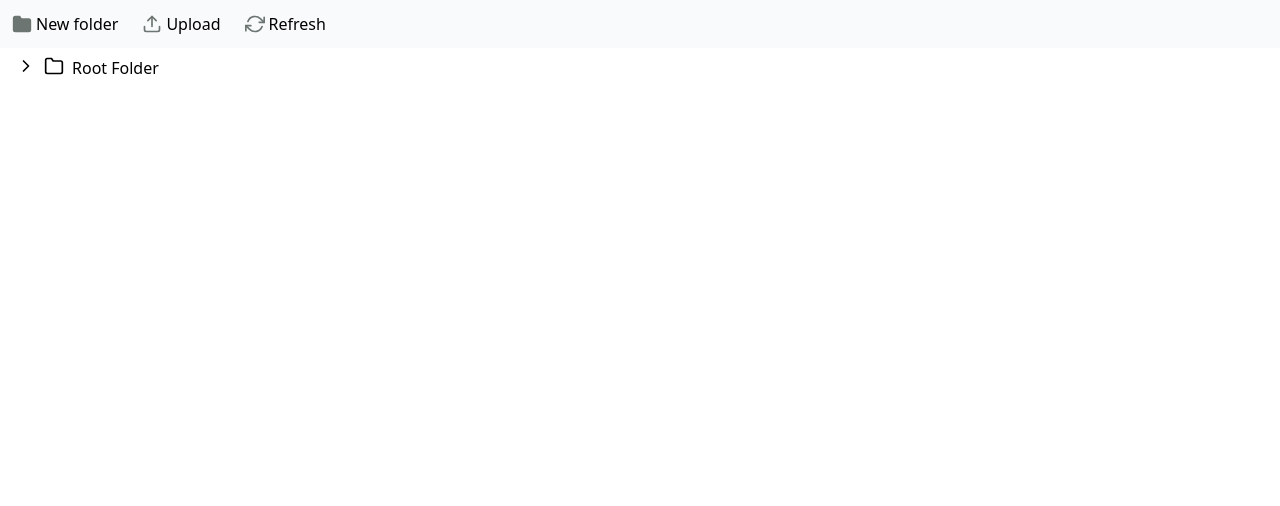
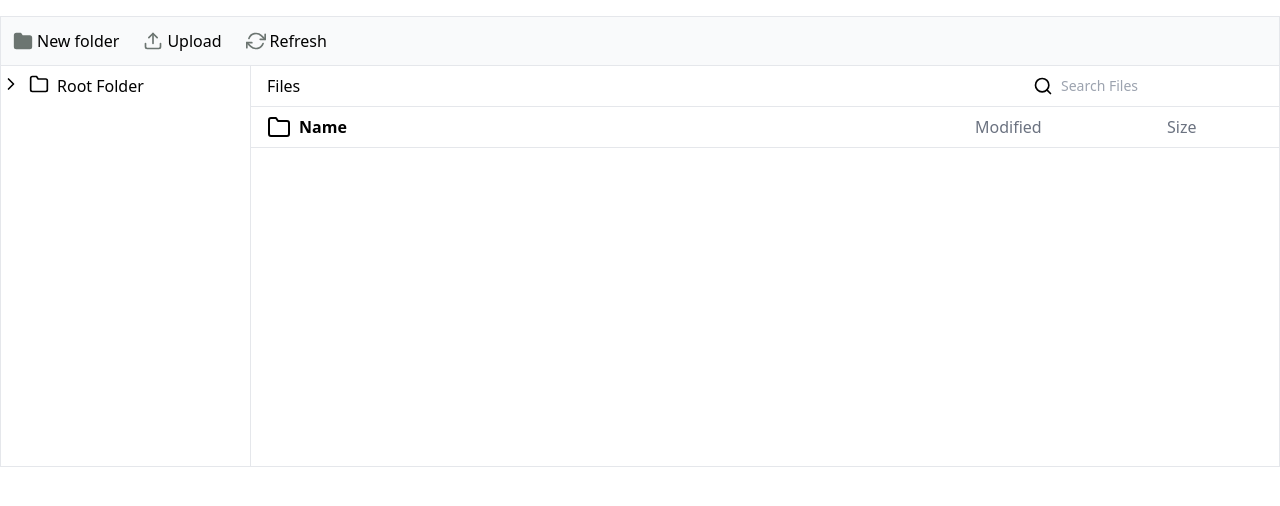
Before and after one commit to a89529294/file-system-ui, a React (Create React App) app: page / in a window 1280 px wide. Shown: the top 506 px of the page. Built offline with nearby package versions, Linux system fonts and the light colour scheme.

Commit message:
start working on right panel

```diff
--- a/src/App.tsx
+++ b/src/App.tsx
@@ -1,17 +1,20 @@
 import React from "react";
 import IconButton from "./components/IconButton";
 import LeftPanel from "./components/LeftPanel";
+import RightPanel from "./components/RightPanel";
+import TopRow from "./components/TopRow";
 
 function App() {
   return (
-    <div className="container mx-auto">
+    <div className="container mx-auto border-[1px] border-gray-200">
       <div className="grid grid-rows-[auto_minmax(400px,1fr)] grid-cols-[min(250px)_1fr]">
-        <div className="bg-gray-50 col-span-2 p-3 flex gap-6">
+        <TopRow>
           <IconButton icon="folder" label="New folder" />
           <IconButton icon="upload" fill={false} label="Upload" />
           <IconButton icon="refresh" fill={false} label="Refresh" />
-        </div>
+        </TopRow>
         <LeftPanel />
+        <RightPanel />
       </div>
     </div>
   );
--- a/src/components/LeftPanel.tsx
+++ b/src/components/LeftPanel.tsx
@@ -1,31 +1,30 @@
-import React, { useState, useContext, createContext } from "react";
+import React, { useState } from "react";
 import { ChevronRight, ChevronDown, Folder as FolderIcon } from "react-feather";
 
+import { Folder, FolderStatus, Asset } from "../types";
+
 //name of folders should be unique
-
-type Folder = {
-  name: string;
-  content: Folder[];
-};
-
-type FolderStatus = { name: string; open: boolean };
 
 const FolderRow = ({
   folder,
   folderStatusArray,
   setFolderStatusArray,
 }: {
-  folder: Folder;
+  folder: Folder | Asset;
   setFolderStatusArray: Function;
   folderStatusArray: FolderStatus[];
 }) => {
+  if (folder.type === "asset") return null;
+
   const currentFolderStatus = folderStatusArray.find(
     (folderStatus) => folderStatus.name === folder.name
   );
+  const currentFolderContainsSubFolders =
+    folder.content.filter((item) => item.type === "folder").length > 0;
 
-  const render = (content: Array<Folder>) => {
+  const render = (content: Folder["content"]) => {
     return (
-      <ul>
+      <ul className="pl-4">
         {content.map((item) => {
           return (
             <FolderRow
@@ -40,33 +39,59 @@ const FolderRow = ({
     );
   };
 
-  return (
-    <li className="pl-4">
-      <div
-        className="flex gap-2 py-2 cursor-pointer hover:bg-slate-100"
-        onClick={(e) => {
+  const toggleShowSubFolders = (e: React.MouseEvent) => {
+    e.stopPropagation();
     setFolderStatusArray((folderStatusArray: FolderStatus[]) => {
-            console.log(
-              folderStatusArray.find((item) => item.name === folder.name)
-            );
       return folderStatusArray.map((folderStatus) =>
         folderStatus.name === folder.name
-                ? { ...folderStatus, open: !folderStatus.open }
+          ? {
+              ...folderStatus,
+              showSubFolders: !folderStatus.showSubFolders,
+            }
           : folderStatus
       );
     });
-        }}
-      >
-        {folder.content.length ? (
-          <ChevronRight size={20} />
+  };
+
+  const selectFolder = () => {
+    setFolderStatusArray((folderStatusArray: FolderStatus[]) => {
+      return folderStatusArray.map((folderStatus) =>
+        folderStatus.name === folder.name
+          ? {
+              ...folderStatus,
+              selected: true,
+            }
+          : { ...folderStatus, selected: false }
+      );
+    });
+  };
+
+  return (
+    <li>
+      <div onClick={selectFolder} className="group">
+        <div
+          className={`${
+            currentFolderStatus?.selected
+              ? "bg-gray-300"
+              : "group-hover:bg-gray-100"
+          } absolute left-0 right-0 h-10 -z-10 `}
+        />
+        <div className={`flex gap-2 py-2 cursor-pointer peer`}>
+          {currentFolderContainsSubFolders &&
+          currentFolderStatus?.showSubFolders ? (
+            <ChevronDown size={20} onClick={toggleShowSubFolders} />
+          ) : currentFolderContainsSubFolders ? (
+            <ChevronRight size={20} onClick={toggleShowSubFolders} />
           ) : (
             <div className="w-5" />
           )}
           <FolderIcon size={20} />
           {folder.name}
         </div>
-      {folder.content.length > 0 &&
-        currentFolderStatus?.open &&
+      </div>
+
+      {currentFolderContainsSubFolders &&
+        currentFolderStatus?.showSubFolders &&
         render(folder.content)}
     </li>
   );
@@ -74,28 +99,34 @@ const FolderRow = ({
 
 const LeftPanel = () => {
   const [rootFolder, setRootFolder] = useState<Folder>({
+    type: "folder",
     name: "Root Folder",
     content: [
       {
+        type: "folder",
         name: "Documents",
         content: [
-          { name: "Documents - 1", content: [] },
-          { name: "Documents - 2", content: [] },
+          { type: "folder", name: "Documents - 1", content: [] },
+          { type: "asset", name: "2000-diary.txt" },
         ],
       },
-      { name: "Music", content: [] },
+      {
+        type: "folder",
+        name: "Music",
+        content: [{ type: "asset", name: "song.mp3" }],
+      },
     ],
   });
   const [folderStatusArray, setFolderStatusArray] = useState<FolderStatus[]>([
-    { name: "Root Folder", open: false },
-    { name: "Documents", open: false },
-    { name: "Documents - 1", open: false },
-    { name: "Documents - 2", open: false },
-    { name: "Music", open: false },
+    { name: "Root Folder", showSubFolders: false, selected: false },
+    { name: "Documents", showSubFolders: false, selected: false },
+    { name: "Documents - 1", showSubFolders: false, selected: false },
+    { name: "Documents - 2", showSubFolders: false, selected: false },
+    { name: "Music", showSubFolders: false, selected: false },
   ]);
 
   return (
-    <ul>
+    <ul className="border-r-[1px] border-gray-200 select-none relative">
       <FolderRow
         folder={rootFolder}
         folderStatusArray={folderStatusArray}
--- /dev/null
+++ b/src/components/RightPanel.tsx
@@ -0,0 +1,33 @@
+import React, { useRef } from "react";
+import { Folder, Search } from "react-feather";
+
+const RightPanel = () => {
+  const searchInputRef = useRef<HTMLInputElement>(null);
+
+  return (
+    <div className="select-none">
+      <div className="flex justify-between px-4 py-2 border-b-[1px] border-gray-200">
+        <span>Files</span>
+        <div className="relative flex items-center gap-2 text-sm">
+          <Search onClick={() => searchInputRef?.current?.focus()} size={20} />
+          <input
+            placeholder="Search Files"
+            className="outline-none peer"
+            ref={searchInputRef}
+          />
+          <label className="absolute inset-0 flex translate-y-1 border-gray-400 pointer-events-none peer-focus:border-b-2 peer-hover:border-b-2" />
+        </div>
+      </div>
+      <div className="flex px-4 py-2 border-b-[1px] border-gray-200">
+        <div className="flex gap-2 font-bold">
+          <Folder />
+          Name
+        </div>
+        <div className="w-48 px-4 ml-auto text-gray-500">Modified</div>
+        <div className="px-4 text-gray-500 w-28">Size</div>
+      </div>
+    </div>
+  );
+};
+
+export default RightPanel;
--- /dev/null
+++ b/src/components/TopRow.tsx
@@ -0,0 +1,11 @@
+import React from "react";
+
+const TopRow = ({ children }: { children: React.ReactNode }) => {
+  return (
+    <div className="flex col-span-2 gap-6 p-3 bg-gray-50 border-b-[1px] border-gray-200 select-none">
+      {children}
+    </div>
+  );
+};
+
+export default TopRow;
--- a/src/index.css
+++ b/src/index.css
@@ -7,6 +7,7 @@ body {
   height: 100%;
 }
 
-.root {
+#root {
   min-height: 100%;
+  padding-top: 16px;
 }
--- /dev/null
+++ b/src/types.tsx
@@ -0,0 +1,16 @@
+export type Asset = {
+  type: "asset";
+  name: string;
+};
+
+export type Folder = {
+  type: "folder";
+  name: string;
+  content: (Folder | Asset)[];
+};
+
+export type FolderStatus = {
+  name: string;
+  showSubFolders: boolean;
+  selected: boolean;
+};
```
Lines whose indentation alone changed are shown as unchanged.
